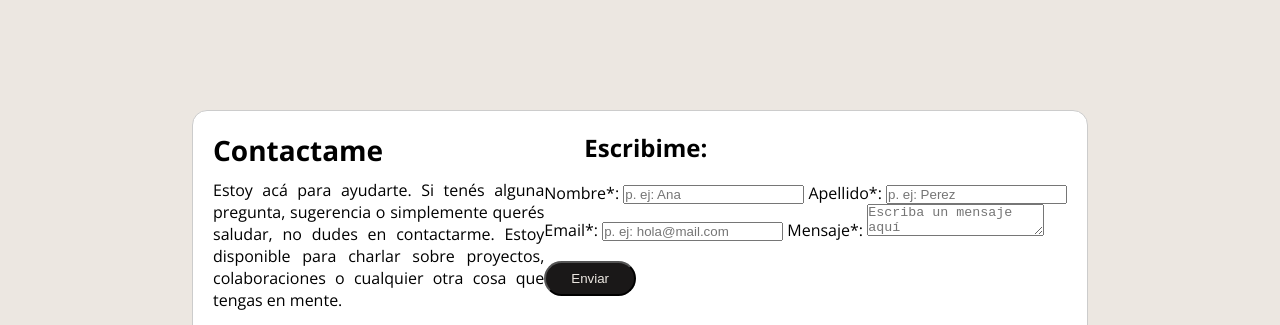
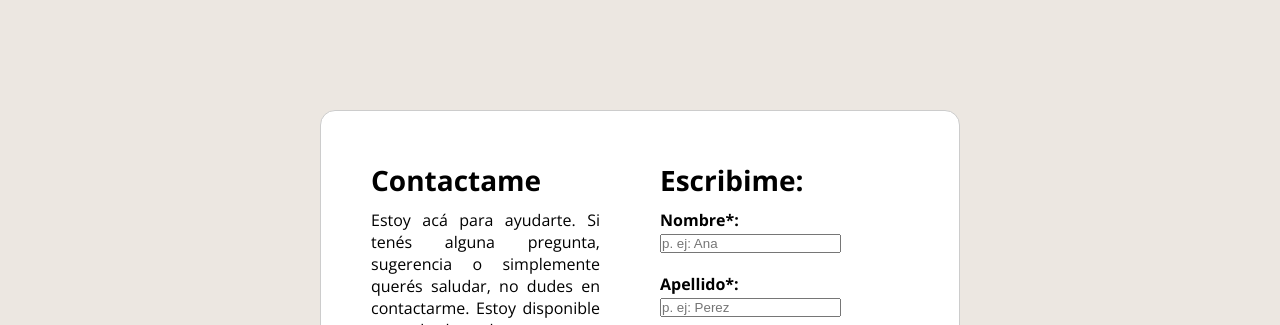
Before and after one commit to jd-nogueroles/portfolio-22va, a plain HTML site: page index.html in a window 1280 px wide. Shown: the part 3330-3655 px from the top of the page. Drawn offline with nearby package versions, Linux system fonts and the light colour scheme.

Commit message:
25052024 1845

```diff
--- a/index.html
+++ b/index.html
@@ -58,7 +58,8 @@
                 desarrollando mis habilidades para poder contribuir de manera significativa en el ámbito del desarrollo
                 web.
                 Creo firmemente en la importancia de la innovación, la creatividad y la resolución de problemas, y estoy
-                comprometida a seguir aprendiendo y evolucionando en este emocionante campo. </p>
+                comprometida a seguir aprendiendo y evolucionando en este emocionante campo.
+            </p>
 
             <button class="about-button"><a href="#proyectos">Saber Más</a></button>
 
@@ -177,21 +178,26 @@
             </div>
         </div>
         <form class="contact-formulario">
-            <h2 class="titulo2-contact">Escribime:</h2>
-            <div class="formulario-parte1">
+            <h2 class="titulo-contact">Escribime:</h2>
+            <div class="form-group">
                 <label for="nombre">Nombre*:</label>
                 <input type="text" id="nombre" name="nombre" placeholder="p. ej: Ana" required>
-                <label for="apellido">Apellido*:</label>
+            </div>
+            <div class="form-group"><label for="apellido">Apellido*:</label>
+
                 <input type="text" id="apellido" name="apellido" placeholder="p. ej: Perez" required>
             </div>
-            <div class="formulario-parte">
+
+            <div class="form-group">
                 <label for="email">Email*:</label>
                 <input type="email" id="email" name="email" placeholder="p. ej: hola@mail.com" required>
+            </div>
 
-
+            <div class="form-group">
                 <label for="mensaje">Mensaje*:</label>
                 <textarea id="mensaje" name="mensaje" placeholder="Escriba un mensaje aquí" required></textarea>
             </div>
+
             <button type="submit">Enviar</button>
         </form>
     </section>
--- a/styles.css
+++ b/styles.css
@@ -249,6 +249,7 @@ body {
     align-items: center;
     width: 70%;
     margin: 100px auto;
+    cursor: pointer;
 
 
 }
@@ -324,7 +325,7 @@ body {
     display: flex;
     justify-content: space-between;
     align-items: flex-start;
-    width: 70%;
+    width: 50%;
     margin: 100px auto;
     border: 1px solid #ccc;
     border-radius: 15px;
@@ -333,11 +334,25 @@ body {
     padding: 20px;
 }
 
-.contact-info {
-    flex: 1;
-    margin-bottom: 20px;
+.contact-info, .contact-formulario {
+    width: 50vh;
+    margin: 30px;
+    position: relative;
+    margin-bottom: 20px; /* ------ borrar------ */
     font-size: 20px;
     text-align:left;
+
+}
+
+.contact-formulario {
+font-size: 16px;
+flex-flow: row;
+margin-right: 50px;
+
+}
+
+.form-group {
+margin-bottom: 15px;
 }
 
 .titulo-contact {
@@ -351,6 +366,7 @@ text-align: justify;
 font-size: 16px;
 
 }
+
 
 .links-contact {
     font-size: 15px;
@@ -416,10 +432,6 @@ font-size: 16px;
 }
 
 
-.titulo2-contact {
-    padding-left: 40px;
-    margin-bottom: 18px;
-}
 
 .contact2-formulario {
     display: block;
```
